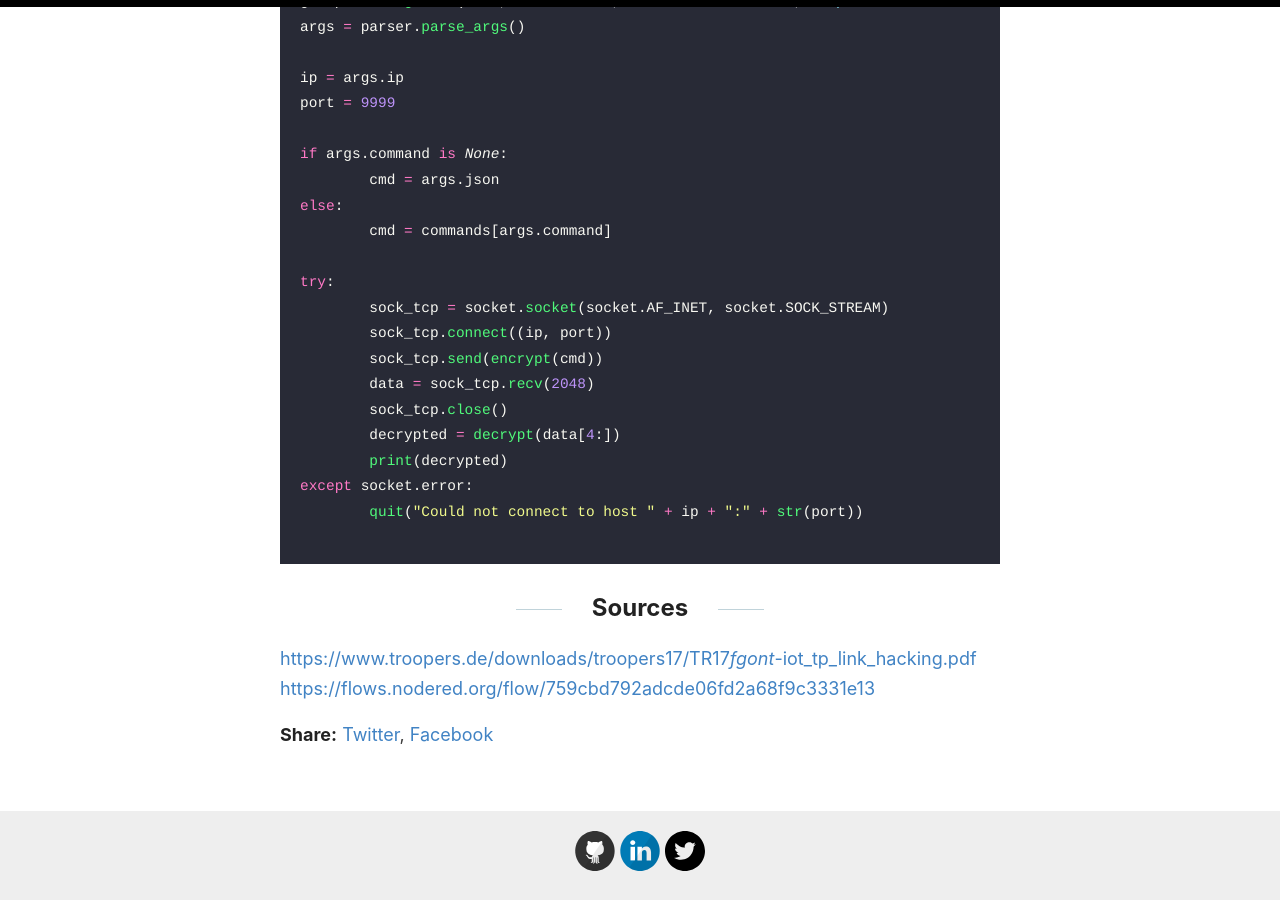
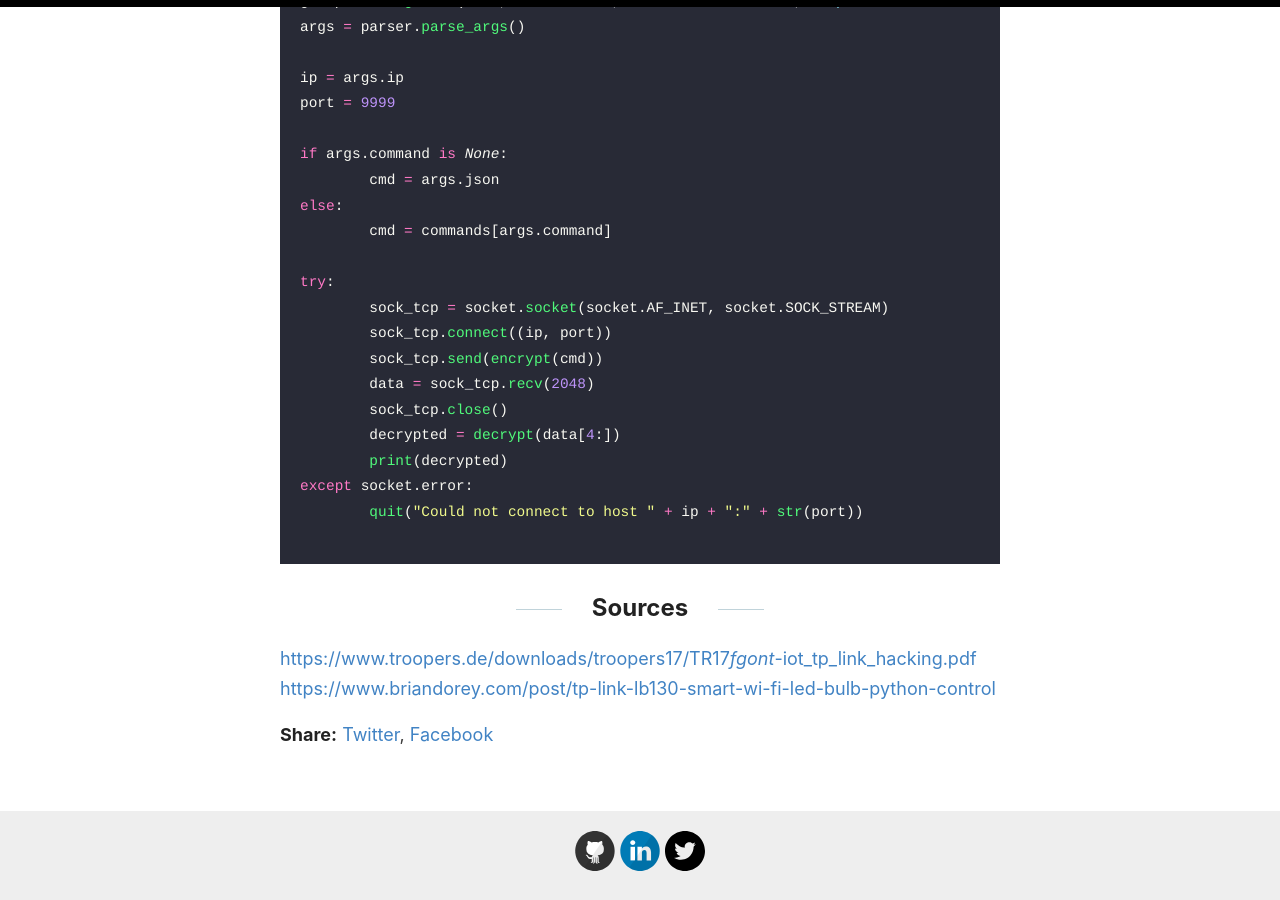
Before and after one commit to rayenmessaoudi/rayenmessaoudi.github.io, a Jekyll site: the page built from _posts/2020-10-19-Take control of a Smart Wi-Fi Light Bulb.md, in a window 1280 px wide and 900 px high, scrolled down 7377 px. Built offline with Jekyll 4.4.1, drawn with Linux system fonts in a browser that asks for light colours; part of the change alters nothing that is shown.

Commit message:
Update 2020-10-19-Take control of a Smart Wi-Fi Light Bulb.md

````diff
--- a/_posts/2020-10-19-Take control of a Smart Wi-Fi Light Bulb.md
+++ b/_posts/2020-10-19-Take control of a Smart Wi-Fi Light Bulb.md
@@ -231,5 +231,4 @@ except socket.error:
 ```
 ## Sources
 [https://www.troopers.de/downloads/troopers17/TR17_fgont_-iot_tp_link_hacking.pdf](https://www.troopers.de/downloads/troopers17/TR17_fgont_-iot_tp_link_hacking.pdf)
-[https://flows.nodered.org/flow/759cbd792adcde06fd2a68f9c3331e13](https://flows.nodered.org/flow/759cbd792adcde06fd2a68f9c3331e13
-)
+[https://www.briandorey.com/post/tp-link-lb130-smart-wi-fi-led-bulb-python-control](https://www.briandorey.com/post/tp-link-lb130-smart-wi-fi-led-bulb-python-control)
````
